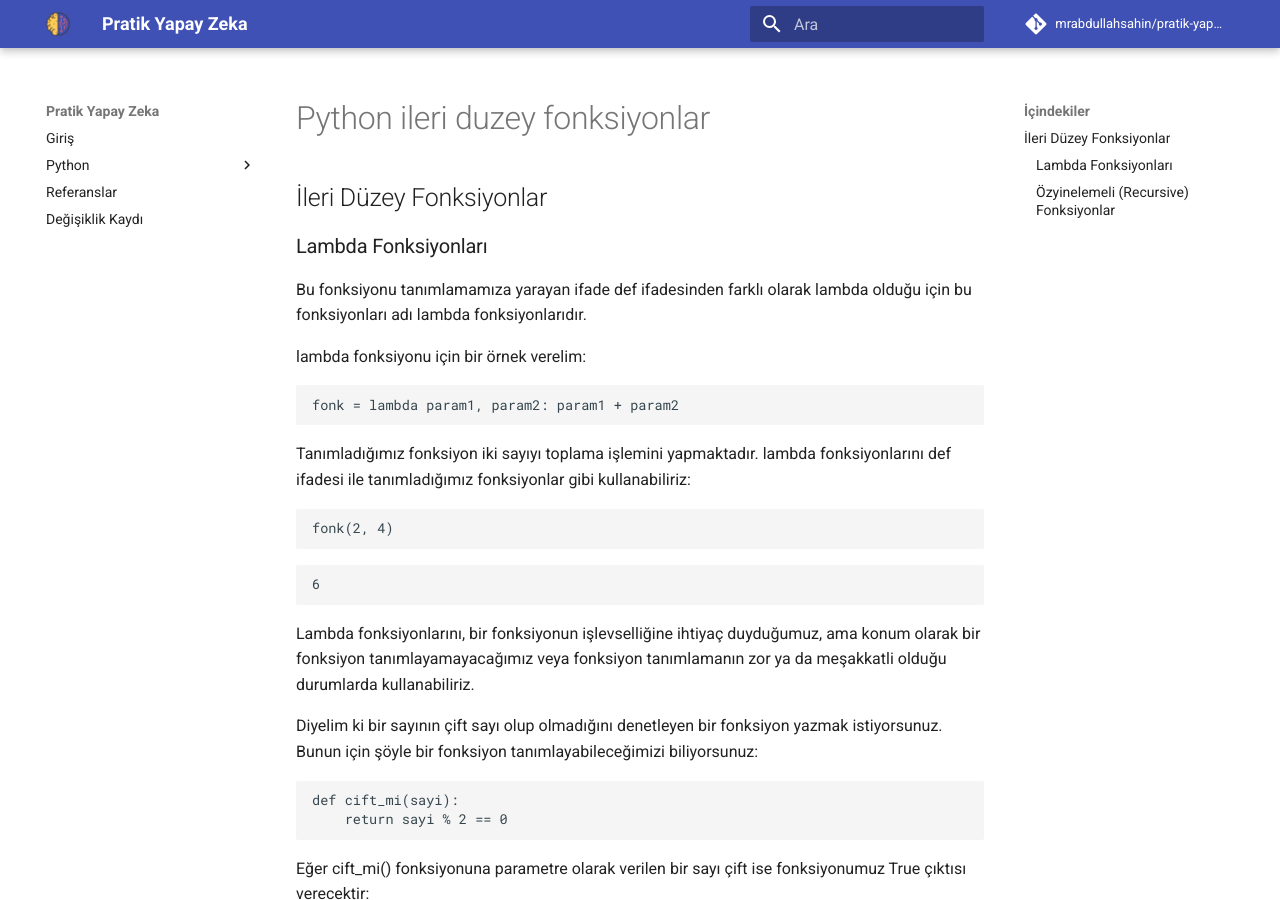
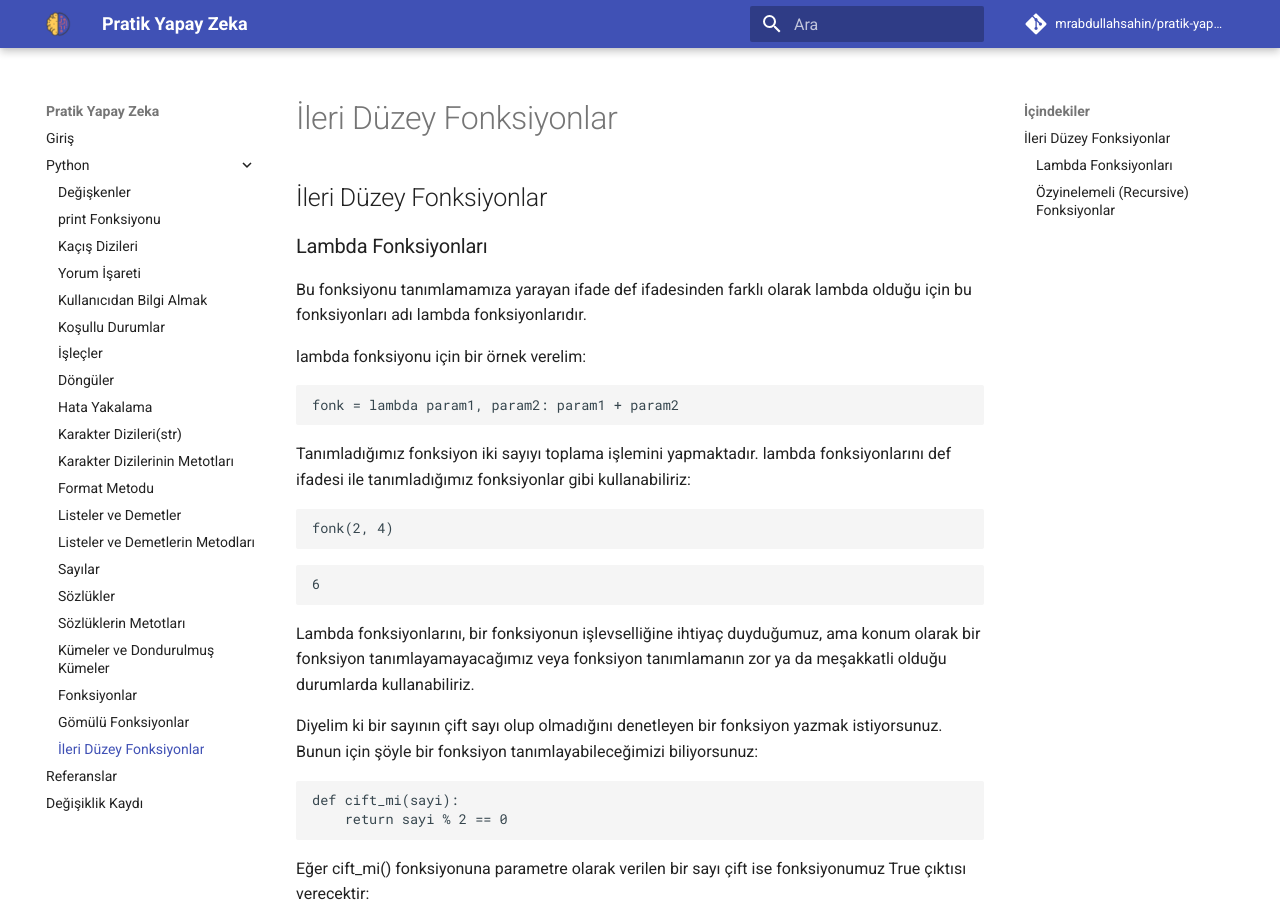
Before and after one commit to mrabdullahsahin/pratik-yapay-zeka, an MkDocs documentation site: the page built from docs/python/python_ileri_duzey_fonksiyonlar.md, in a window 1280 px wide and 900 px high. Built offline with MkDocs 1.6.1 and Material for MkDocs 9.7.7, drawn with Linux system fonts in a browser that asks for light colours; comment, search, counter and statistics services are not loaded.

Commit message:
Update nav on mkdocs.yml

```diff
--- a/mkdocs.yml
+++ b/mkdocs.yml
@@ -48,6 +48,7 @@ nav:
     - Kümeler ve Dondurulmuş Kümeler: python/python_kumeler_dondurulmus_kumeler.md
     - Fonksiyonlar: python/python_fonksiyonlar.md
     - Gömülü Fonksiyonlar: python/python_gomulu_fonksiyonlar.md
+    - İleri Düzey Fonksiyonlar: python/python_ileri_duzey_fonksiyonlar.md
   - Referanslar: referanslar.md
   - Değişiklik Kaydı: changelog.md
 
```
